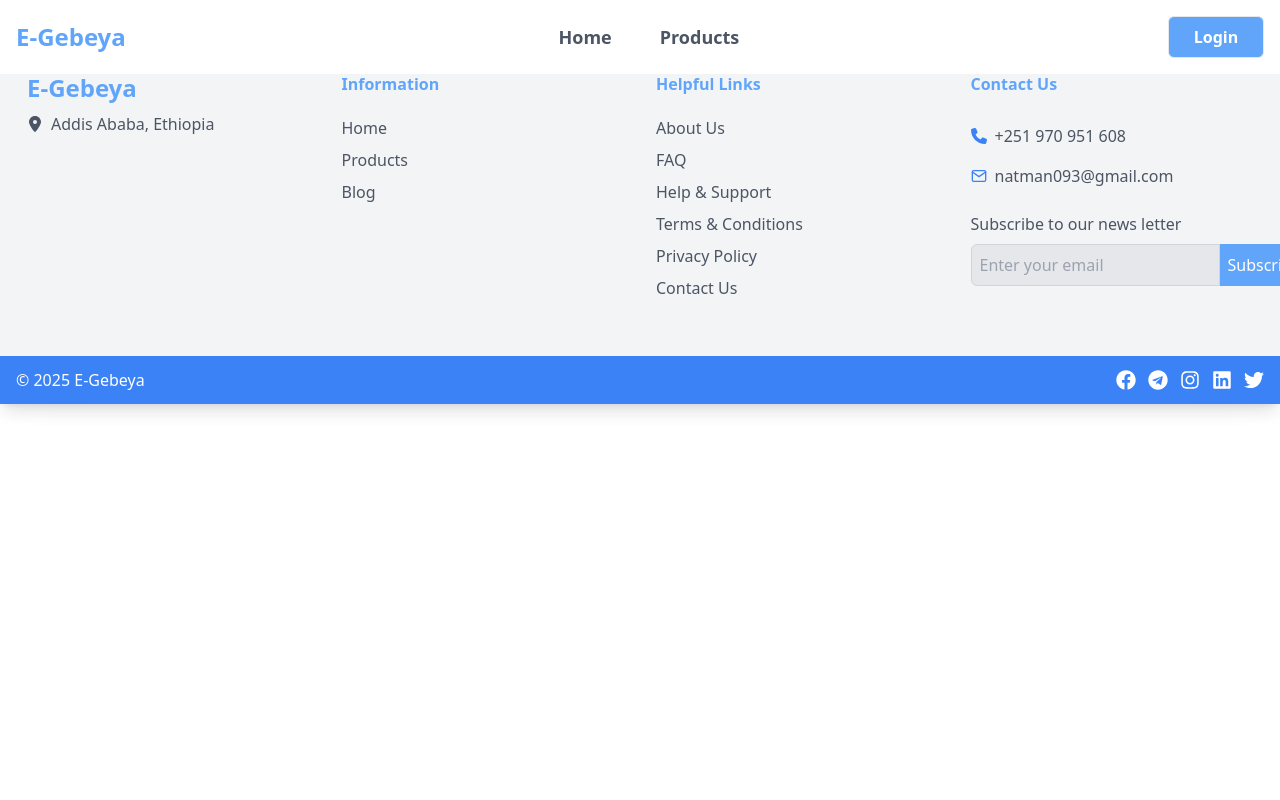
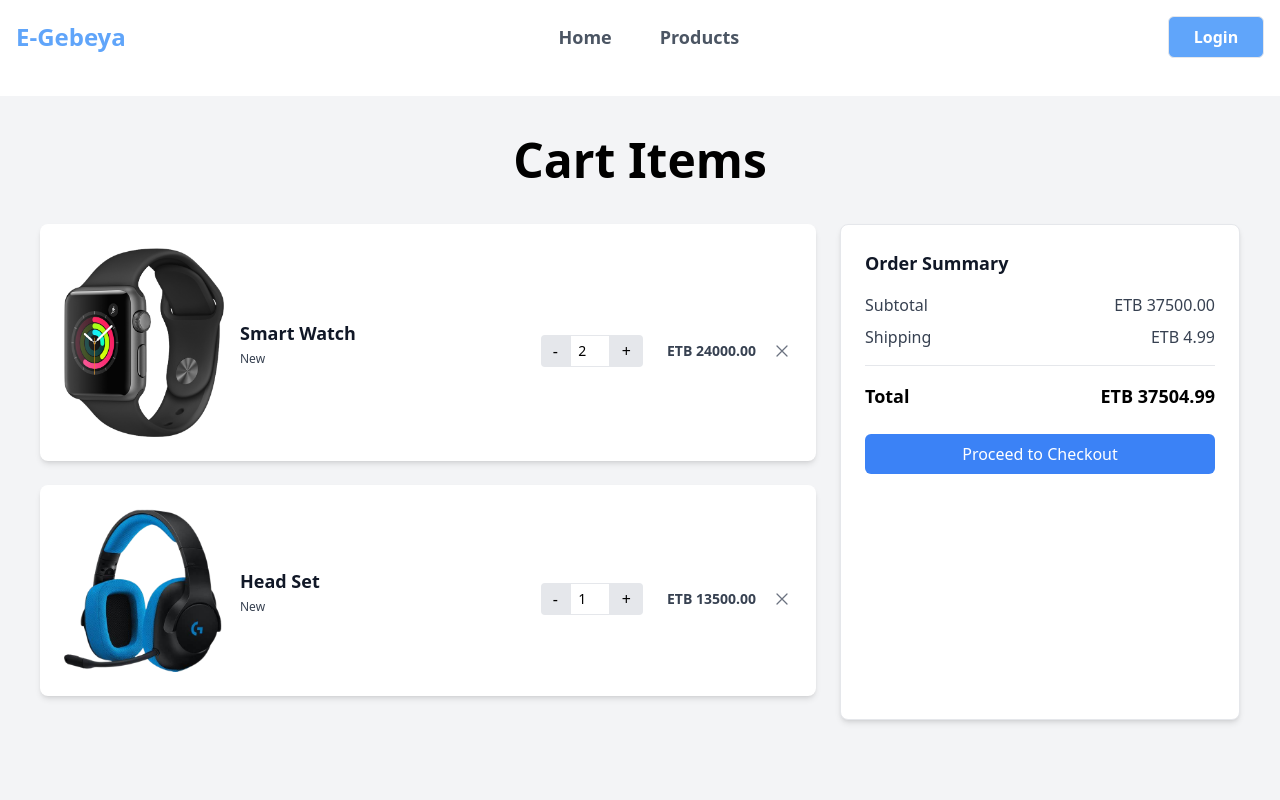
Before and after one commit to NextjsE-Commerce/E-Commerce_Frontend, a Next.js app: page /cart in a window 1280 px wide. Shown: the top 800 px of the page. Built offline with nearby package versions, Linux system fonts and the light colour scheme.

Commit message:
Fifth Commit

```diff
--- a/src/app/cart/page.tsx
+++ b/src/app/cart/page.tsx
@@ -1,13 +1,157 @@
+"use client";
+
+import React, { useState } from "react";
 import Header from "@/components/user/header/Header"
 import Footer from "@/components/user/footer/Footer";
-import { useState } from "react";
+
 export default function Cart() {
-    const [page, setpage] = useState('Cart')
-    return (
-        <div>
-            <Header  page={page}/>
-              <h1>Welcome to Cart Page!</h1>
-            <Footer />
+   const [page, setpage] = useState('Cart')
+  const [cartItems, setCartItems] = useState([
+    {
+      id: 1,
+      name: "Smart Watch",
+      size: "New",
+      price: 12000,
+      quantity: 2,
+      image:
+        "/Images/HeroImage2.png",
+    },
+    {
+      id: 2,
+      name: "Head Set",
+      size: "New",
+      price: 13500,
+      quantity: 1,
+      image:
+        "/Images/HeroImage4.png",
+    },
+  ]);
+
+  const handleQuantityChange = (id: number, type: "increment" | "decrement") => {
+    setCartItems((prevItems) =>
+      prevItems.map((item) =>
+        item.id === id
+          ? {
+              ...item,
+              quantity:
+                type === "increment"
+                  ? item.quantity + 1
+                  : Math.max(1, item.quantity - 1),
+            }
+          : item
+      )
+    );
+  };
+
+  const handleRemoveItem = (id: number) => {
+    setCartItems((prevItems) => prevItems.filter((item) => item.id !== id));
+  };
+
+  const subtotal = cartItems.reduce(
+    (total, item) => total + item.price * item.quantity,
+    0
+  );
+  const shipping = 4.99;
+  const total = subtotal + shipping;
+
+  return (
+    <div className="mt-24 mb-20 bg-gray-100">
+      <Header  page={page}/>
+    <div className=" bg-gray-100 mb-32 pt-10 px-4 md:px-10">
+      <h1 className="mb-10 text-center text-5xl font-bold">Cart Items</h1>
+      <div className="flex flex-col md:flex-row md:space-x-6 max-w-7xl mx-auto">
+        {/* Cart Items Section */}
+        <div className="flex-grow">
+          {cartItems.map((item) => (
+            <div
+              key={item.id}
+              className="flex flex-col sm:flex-row justify-between items-center mb-6 rounded-lg bg-white p-6 shadow-md"
+            >
+              <img
+                src={item.image}
+                alt={item.name}
+                className="w-full sm:w-40 rounded-lg"
+              />
+              <div className="sm:ml-4 sm:flex sm:w-full sm:justify-between">
+                <div className="mt-5 sm:mt-0">
+                  <h2 className="text-lg font-bold text-gray-900">{item.name}</h2>
+                  <p className="mt-1 text-xs text-gray-700">{item.size}</p>
+                </div>
+                <div className="mt-4 flex flex-col sm:flex-row sm:space-x-6 sm:items-center">
+                  <div className="flex items-center border-gray-200">
+                    <button
+                      onClick={() => handleQuantityChange(item.id, "decrement")}
+                      className="cursor-pointer rounded-l bg-gray-200 py-1 px-3 duration-100 hover:bg-blue-500 hover:text-white"
+                    >
+                      -
+                    </button>
+                    <input
+                      type="number"
+                      value={item.quantity}
+                      min="1"
+                      readOnly
+                      className="h-8 w-10 border text-center text-sm"
+                    />
+                    <button
+                      onClick={() => handleQuantityChange(item.id, "increment")}
+                      className="cursor-pointer rounded-r bg-gray-200 py-1 px-3 duration-100 hover:bg-blue-500 hover:text-white"
+                    >
+                      +
+                    </button>
+                  </div>
+                  <div className="flex items-center space-x-4 mt-2 sm:mt-0">
+                    <p className="text-sm font-semibold text-gray-700">
+                      ETB {(item.price * item.quantity).toFixed(2)}
+                    </p>
+                    <button
+                      onClick={() => handleRemoveItem(item.id)}
+                      className="text-gray-500 hover:text-red-500"
+                    >
+                      <svg
+                        xmlns="http://www.w3.org/2000/svg"
+                        fill="none"
+                        viewBox="0 0 24 24"
+                        strokeWidth="1.5"
+                        stroke="currentColor"
+                        className="h-5 w-5"
+                      >
+                        <path
+                          strokeLinecap="round"
+                          strokeLinejoin="round"
+                          d="M6 18L18 6M6 6l12 12"
+                        />
+                      </svg>
+                    </button>
+                  </div>
+                </div>
+              </div>
+            </div>
+          ))}
         </div>
-    )
-}
+
+        {/* Order Summary Section */}
+        <div className="rounded-lg border bg-white p-6 shadow-md md:w-1/3">
+          <h2 className="text-lg font-bold text-gray-900">Order Summary</h2>
+          <div className="mt-4 flex justify-between">
+            <p className="text-gray-700">Subtotal</p>
+            <p className="text-gray-700">ETB {subtotal.toFixed(2)}</p>
+          </div>
+          <div className="mt-2 flex justify-between">
+            <p className="text-gray-700">Shipping</p>
+            <p className="text-gray-700">ETB {shipping.toFixed(2)}</p>
+          </div>
+          <hr className="my-4" />
+          <div className="flex justify-between">
+            <p className="text-lg font-bold">Total</p>
+            <p className="text-lg font-bold">ETB {total.toFixed(2)}</p>
+          </div>
+          <button className="mt-6 w-full rounded-md bg-blue-500 py-2 text-white font-medium hover:bg-blue-600">
+            Proceed to Checkout
+          </button>
+        </div>
+      </div>
+          </div>
+       <Footer />
+    </div>
+  );
+};
```
Also changed, not shown: src/middleware.ts (+24 -0 lines).
